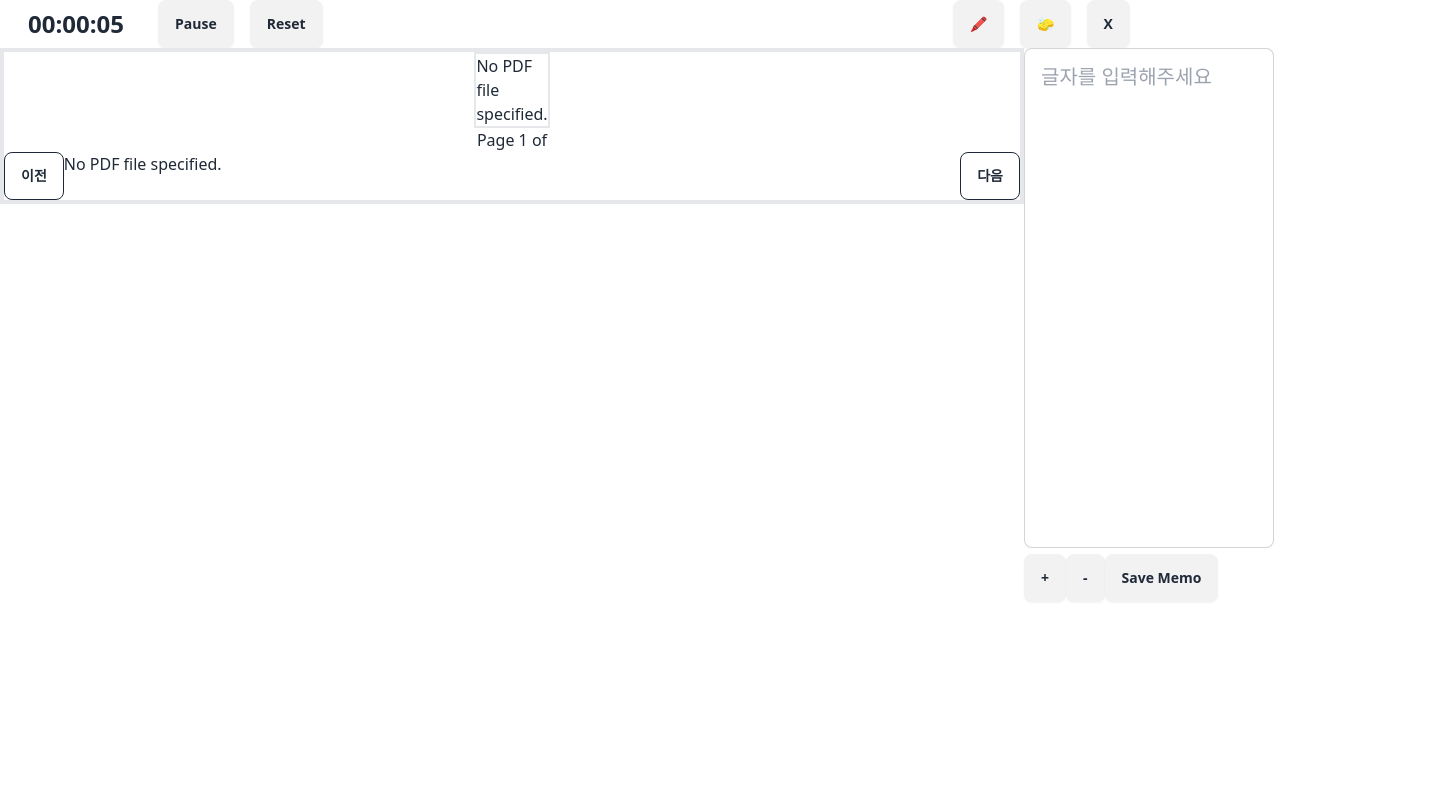
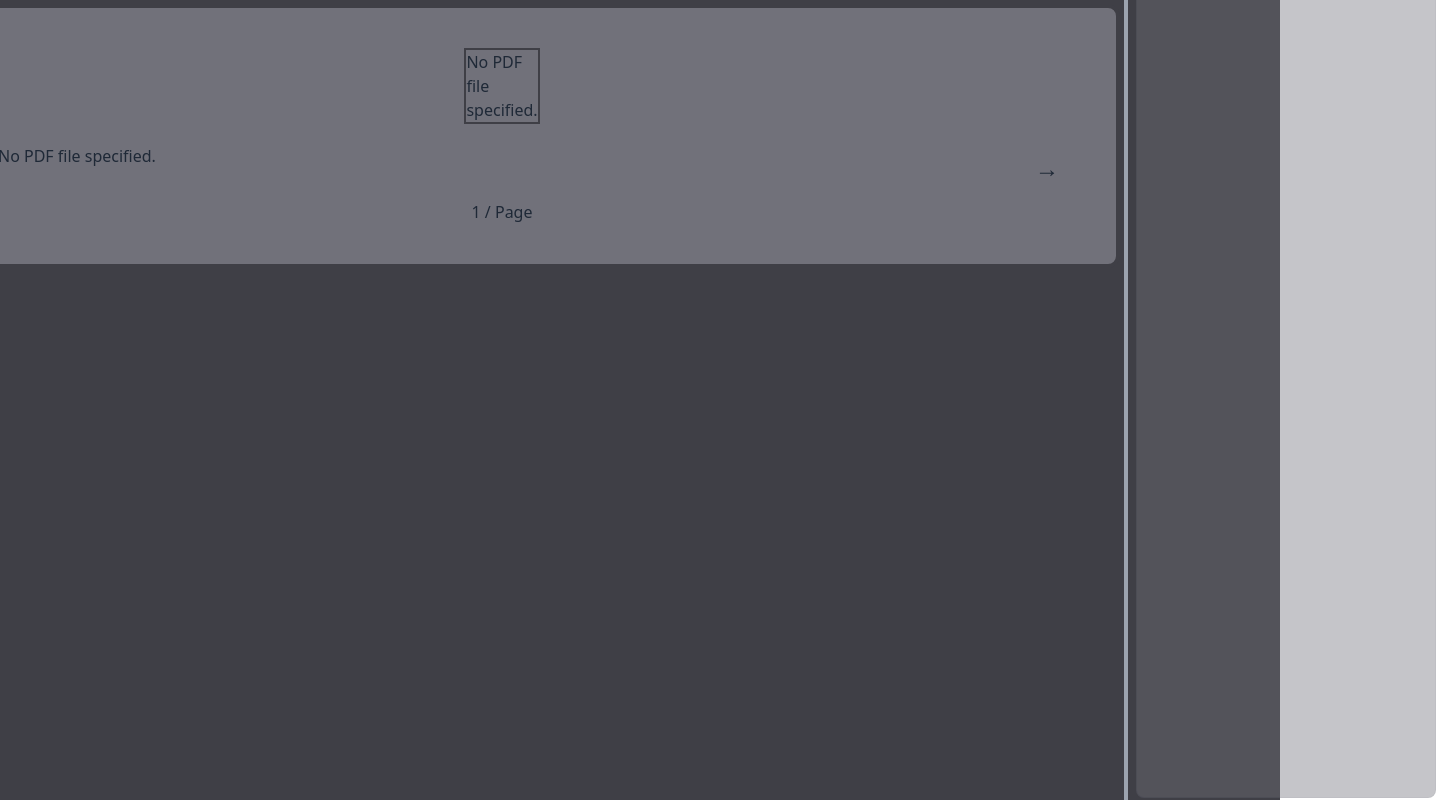
Before and after one commit to josuk0212/Help-Presentation, a React (Vite) app: page /Speaker in a window 1280 px wide. Shown: the top 800 px of the page, 1436 px wide, since content can reach past the window. Built offline with nearby package versions, Linux system fonts and the light colour scheme.

Commit message:
feat: UI개선

```diff
--- a/src/components/App.jsx
+++ b/src/components/App.jsx
@@ -5,7 +5,6 @@ import SpeakerPage from "./PresentationPage/SpeakerPage";
 
 function App() {
   return (
-    <>
     <Routes>
       <Route
         path="/"
@@ -16,7 +15,6 @@ function App() {
         element={<SpeakerPage />}
       />
     </Routes>
-    </>
   );
 }
 
--- a/src/components/PresentationMode/Memo.jsx
+++ b/src/components/PresentationMode/Memo.jsx
@@ -1,6 +1,6 @@
 import { useEffect, useMemo, useState } from "react";
 
-import Button from "../Share/Button";
+import { WhiteButton } from "../Share/Button";
 
 function Memo() {
   const [fontSize, setFontSize] = useState(20);
@@ -67,38 +67,44 @@ function Memo() {
   }, [pageNumber, memoList]);
 
   return (
-    <>
     <div>
       <form
         method="post"
         onSubmit={handleSaveMemo}
       >
-          <label className="w-min h-min">
+        <div>
+          <label>
             <textarea
               name={pageNumber}
               placeholder="글자를 입력해주세요"
               value={memo}
               onChange={handleWriteMemo}
               className={
-                "textarea textarea-bordered resize-none w-[250px] h-[500px]"
+                "textarea textarea-bordered resize-none w-[300px] h-[850px] bg-third text-white opacity-40"
               }
               style={{ fontSize: `${fontSize}px` }}
             ></textarea>
           </label>
-          <div className="flex-col">
-            <Button
+        </div>
+        <div className="flex gap-[34%]">
+          <div className="flex gap-[10%]">
+            <div>
+              <WhiteButton
                 title={buttonTitle[0]}
                 onClickEvent={handleIncreaseFontSize}
               />
-            <Button
+            </div>
+            <div>
+              <WhiteButton
                 title={buttonTitle[1]}
                 onClickEvent={handleDecreaseFontSize}
               />
-            <button className="btn">Save Memo</button>
+            </div>
+          </div>
+          <button className="btn btn-outline text-white">Save Memo</button>
         </div>
       </form>
     </div>
-    </>
   );
 }
 
--- a/src/components/PresentationMode/Modal.jsx
+++ b/src/components/PresentationMode/Modal.jsx
@@ -1,7 +1,7 @@
 import PropTypes from "prop-types";
 
 import useOnOffStore from "../../stores/useOnOffStore";
-import Button from "../Share/Button";
+import { BlackButton } from "../Share/Button";
 
 function Modal({ setIsModal }) {
   const { setIsFullScreen, setIsOpenSpeakerpage } = useOnOffStore();
@@ -30,7 +30,7 @@ function Modal({ setIsModal }) {
       <div className="fixed top-0 z-20 flex justify-center items-center w-screen h-full bg-modalbg bg-opacity-50 backdrop-blur-sm">
         <div className="card w-96 h-48 bg-white">
           <div className="absolute top-0 right-0 mt-3 mr-3">
-            <Button
+            <BlackButton
               onClickEvent={closeModal}
               title={closeButtonTitle}
             />
@@ -42,7 +42,7 @@ function Modal({ setIsModal }) {
             </p>
           </span>
           <div className="absolute bottom-0 right-0 mb-3 mr-3">
-            <Button
+            <BlackButton
               onClickEvent={viewFullScreen}
               title={viewButtonTitle}
             />
--- a/src/components/PresentationMode/Timer.jsx
+++ b/src/components/PresentationMode/Timer.jsx
@@ -1,6 +1,6 @@
 import { useEffect, useRef, useState } from "react";
 
-import Button from "../Share/Button";
+import { WhiteButton } from "../Share/Button";
 
 function Timer() {
   const [currentTime, setCurrentTime] = useState(0);
@@ -55,17 +55,19 @@ function Timer() {
     <>
       <div className="flex items-center ml-7">
         <div className="w-[110px]">
-          <span className="font-extrabold text-2xl">{displayTime}</span>
+          <span className="font-extrabold text-2xl text-white">
+            {displayTime}
+          </span>
         </div>
         <div className="flex ml-5 gap-4">
           <div>
-            <Button
+            <WhiteButton
               onClickEvent={handlePauseTimer}
               title={pauseButtonTitle}
             />
           </div>
           <div>
-            <Button
+            <WhiteButton
               onClickEvent={handleResetTimer}
               title={resetButtonTitle}
             />
--- a/src/components/PresentationPage/SpeakerPage.jsx
+++ b/src/components/PresentationPage/SpeakerPage.jsx
@@ -1,7 +1,7 @@
 import useOnOffStore from "../../stores/useOnOffStore";
 import Memo from "../PresentationMode/Memo";
 import Timer from "../PresentationMode/Timer";
-import Button from "../Share/Button";
+import { WhiteButton } from "../Share/Button";
 import DocumentViewer from "../ViewDocument/DocumentViewer";
 
 function SpeakerPage() {
@@ -36,36 +36,47 @@ function SpeakerPage() {
   }
 
   return (
-    <>
+    <div className="w-screen h-screen bg-primary">
+      <div className="flex justify-center items-center w-full h-full">
+        <div className="flex">
+          <div>
             <div className="flex">
               <div>
                 <Timer />
               </div>
-        <div className="flex ml-[630px] gap-4">
-          <Button
+              <div className="flex ml-[60%] gap-4">
+                <WhiteButton
                   onClickEvent={handleDrawingToggle}
                   title={drawButtonTitle[0]}
                 />
-          <Button
+                <WhiteButton
                   onClickEvent={handleClearDrawing}
                   title={drawButtonTitle[1]}
                 />
-          <Button
+                <WhiteButton
                   onClickEvent={handleCloseSpeakerPage}
                   title={closeButtonTitle}
                 />
               </div>
             </div>
-      <div className="flex">
-        <div className="w-[80%] ml h-min border-4">
+            <div className="flex justify-center items-center mt-2">
+              <div className="border-4 rounded-xl bg-third border-primary">
+                <div className="mt-10 mr-10 ml-20 mb-10">
                   <DocumentViewer
                     pdfUrl={pdfUrl}
                     getCursorCoordinate={getCursorCoordinate}
                   />
                 </div>
+              </div>
+            </div>
+          </div>
+          <div className="border-2 border-gray-400 mr-2 ml-1"></div>
+          <div>
             <Memo />
           </div>
-    </>
+        </div>
+      </div>
+    </div>
   );
 }
 
--- a/src/components/Share/Button.jsx
+++ b/src/components/Share/Button.jsx
@@ -1,19 +1,35 @@
 import PropTypes from "prop-types";
 
-function Button({ onClickEvent, title }) {
+function WhiteButton({ onClickEvent, title }) {
   return (
     <button
       onClick={onClickEvent}
-      className="btn"
+      className="btn btn-outline text-white"
     >
       {title}
     </button>
   );
 }
 
-export default Button;
+function BlackButton({ onClickEvent, title }) {
+  return (
+    <button
+      onClick={onClickEvent}
+      className="btn btn-outline border-stone-900"
+    >
+      {title}
+    </button>
+  );
+}
 
-Button.propTypes = {
+export { WhiteButton, BlackButton };
+
+WhiteButton.propTypes = {
   onClickEvent: PropTypes.func.isRequired,
   title: PropTypes.string.isRequired,
 };
+
+BlackButton.propTypes = {
+  onClickEvent: PropTypes.func.isRequired,
+  title: PropTypes.string.isRequired,
+};
--- a/src/components/ViewDocument/DocumentViewer.jsx
+++ b/src/components/ViewDocument/DocumentViewer.jsx
@@ -89,7 +89,7 @@ function DocumentViewer({ pdfUrl, getCursorCoordinate }) {
             file={pdfUrl}
             onLoadSuccess={onLoadSuccess}
             loading={handleChangeLoadingText}
-            className="m-auto border-2"
+            className="m-auto border-2 border-primary"
           >
             <Drawing pdfRef={pdfRef} />
             <Page
@@ -103,18 +103,17 @@ function DocumentViewer({ pdfUrl, getCursorCoordinate }) {
           {isOpenSpeakerPage && <CursorPointer pdfRef={pdfRef} />}
         </div>
       </div>
-      <div className="flex justify-center">
-        Page {pageNumber} of {totalPageNumber}
-      </div>
       {totalPageNumber !== 1 && (
-        <div className="flex justify-center">
+        <div className="flex justify-center mt-5">
+          <div className="flex items-center mr-3">
             <button
-            className="btn btn-outline"
+              className="btn btn-ghost text-2xl"
               onClick={handlePreviousPage}
             >
-            이전
+              ←
             </button>
-          <div className="flex w-[1010px] overflow-hidden">
+          </div>
+          <div className="flex w-[1020px] overflow-hidden">
             <div style={{ transform: `translateX(${moveIndex}px)` }}>
               <SlideViewer
                 pdfUrl={pdfUrl}
@@ -125,14 +124,19 @@ function DocumentViewer({ pdfUrl, getCursorCoordinate }) {
               />
             </div>
           </div>
+          <div className="flex items-center">
             <button
-            className="btn btn-outline"
+              className="btn btn-ghost text-2xl"
               onClick={handleNextPage}
             >
-            다음
+              →
             </button>
           </div>
+        </div>
       )}
+      <div className="flex justify-center mt-2">
+        {pageNumber} / {totalPageNumber} Page
+      </div>
     </>
   );
 }
--- a/src/components/ViewDocument/SlideViewer.jsx
+++ b/src/components/ViewDocument/SlideViewer.jsx
@@ -43,8 +43,8 @@ function SlideViewer({
                     width="150"
                     className={
                       index + 1 === pageNumber
-                        ? "border-8 border-primary"
-                        : "border-2"
+                        ? "border-8 rounded-xl border-primary"
+                        : "border-2 rounded"
                     }
                     onClick={handleMovePage}
                   />
--- a/tailwind.config.js
+++ b/tailwind.config.js
@@ -6,7 +6,10 @@ export default {
   theme: {
     extend: {
       colors: {
-        primary: "#7e22ce",
+        primary: "#3f3f46",
+        second: "#f9fafb",
+        third: "#71717a",
+        background: "#f1f5f9",
         modalbg: "#e2e8f0",
       },
     },
```
Also changed, not shown: src/components/HomePage/Home.jsx (+35 -11 lines). Lines whose indentation alone changed are shown as unchanged.
